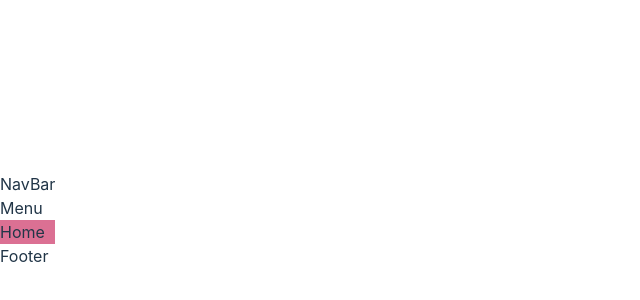
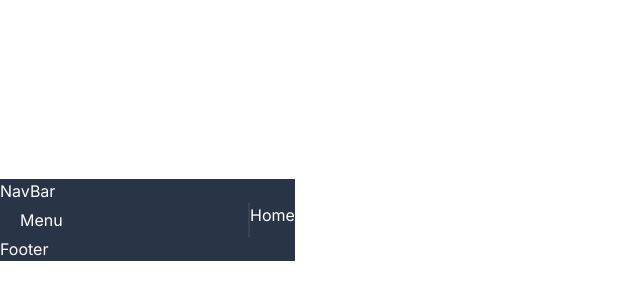
Before and after one commit to Adham-Magdy/Admin-Dashboard, a React (Vite) app: page / in a window 1280 px wide. Shown: the part 180-480 px from the top of the page, without its empty margins (0-640 px from the left). Built offline with nearby package versions, Linux system fonts and the light colour scheme; the HTML template or start-up script is replaced by a standard one.

Commit message:
implement global styling

```diff
--- a/src/App.tsx
+++ b/src/App.tsx
@@ -1,6 +1,5 @@
 
 import {  RouterProvider } from 'react-router-dom'
-
 import { router } from './constants/handlerFunctions';
 
 function App() {
--- a/src/constants/handlerFunctions.tsx
+++ b/src/constants/handlerFunctions.tsx
@@ -6,6 +6,8 @@ import Home from "../pages/Home";
 import Products from "../pages/Products";
 import Users from "../pages/Users";
 import Login from "../pages/Login";
+import "../styles/global.scss"
+
 
 // function to handle structure of layout
   export const Layout = () => {
--- a/src/styles/global.scss
+++ b/src/styles/global.scss
@@ -1,10 +1,29 @@
+@import url(https://fonts.googleapis.com/css?family=Inter:100,200,300,regular,500,600,700,800,900);
+@import "./variables.scss";
 * {
-  margin: 0;
-  padding: 0;
-  box-sizing: border-box;
+    margin: 0;
+    padding: 0;
+    box-sizing: border-box;
 }
 
 a {
-  text-decoration: none;
-  color: inherit;
+    text-decoration: none;
+    color: inherit;
 }
+.main {
+    background-color: $main-bg;
+    font-family: "Inter", sans-serif;
+    color: $main-color;
+}
+.container {
+    display: flex;
+}
+.menu-container {
+    width: 250px;
+    padding: 5px 20px;
+    border-right: 2px solid $soft-bg;
+}
+.content-container {
+    width: 100%;
+    padding: 5px 20px;
+}
--- a/src/styles/home.scss
+++ b/src/styles/home.scss
@@ -1,3 +1,2 @@
 .home{
-    background-color: palevioletred;
 }
--- /dev/null
+++ b/src/styles/variables.scss
@@ -0,0 +1,8 @@
+// BG
+$main-bg: #2a3447;
+$soft-bg: #384256;
+$dark-bg: #222b3c;
+//TEXT
+$main-color: white;
+$soft-color: #ddd;
+$dark-color: #2a3447;
```
